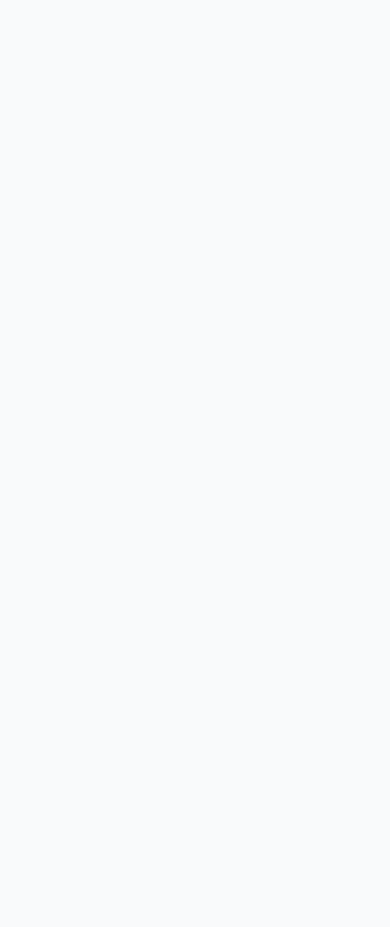
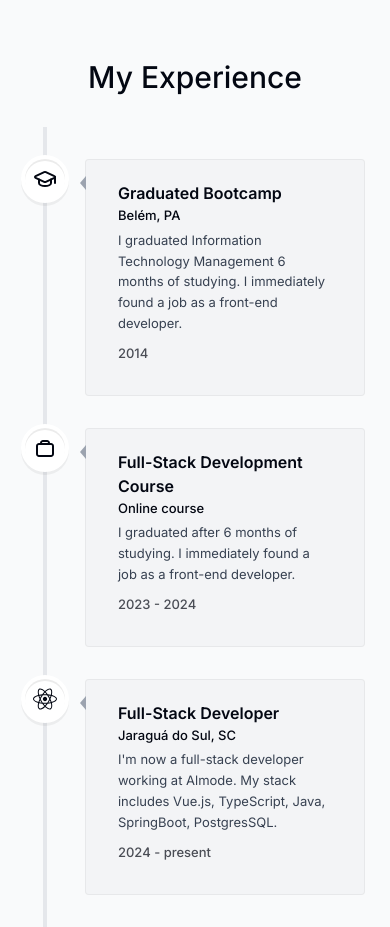
Before and after one commit to TiagoCoder2022/web-portfolio, a Next.js app: page / in a window 390 px wide. Shown: the part 3380-4307 px from the top of the page. Before the commit the page ends 3439 px from the top, so only its background shows below. Built offline with nearby package versions, Linux system fonts and the light colour scheme.

Commit message:
feat: add experience section

```diff
--- a/app/globals.css
+++ b/app/globals.css
@@ -25,3 +25,7 @@ body {
     )
     rgb(var(--background-start-rgb));
 } */
+
+html {
+  --line-color: #e5e7eb;
+}
--- a/app/page.tsx
+++ b/app/page.tsx
@@ -1,4 +1,5 @@
 import About from "@/components/about";
+import Experience from "@/components/experience";
 import Intro from "@/components/intro";
 import Projects from "@/components/projects";
 import SectionDivider from "@/components/section-divider";
@@ -12,6 +13,7 @@ export default function Home() {
       <About/>
       <Projects />
       <Skills />
+      <Experience />
     </main>
   )
 }
--- /dev/null
+++ b/components/experience.tsx
@@ -0,0 +1,50 @@
+"use client"
+import React from 'react'
+import SectionHeading from './section-heading'
+import { VerticalTimeline, VerticalTimelineElement } from 'react-vertical-timeline-component'
+import "react-vertical-timeline-component/style.min.css"
+import { experiencesData } from "@/lib/data"
+import { useSectionInView } from "@/lib/hooks"
+//import { useTheme } from "@/context/theme-context";
+
+export default function Experience() {
+    const { ref  } = useSectionInView("Experience");
+    //const { theme } = useTheme();
+
+    return (
+      <section id="experience">
+        <SectionHeading>My experience</SectionHeading>
+        <VerticalTimeline lineColor="">
+        {experiencesData.map((item, index) => (
+          <React.Fragment key={index}>
+            <VerticalTimelineElement
+                visible = {true}
+                contentStyle={{
+                background: "#f3f4f6",
+                boxShadow: "none",
+                border: "1px solid rgba(0, 0, 0, 0.05)",
+                textAlign: "left",
+                padding: "1.3rem 2rem",
+              }}
+              contentArrowStyle={{
+                borderRight: "0.4rem solid #9ca3af",
+              }}
+              date={item.date}
+              icon={item.icon}
+              iconStyle={{
+                background: "white",
+                fontSize: "1.5rem",
+              }}
+            >
+              <h3 className="font-semibold capitalize">{item.title}</h3>
+              <p className="font-normal !mt-0">{item.location}</p>
+              <p className="!mt-1 !font-normal text-gray-700">
+                {item.description}
+              </p>
+            </VerticalTimelineElement>
+          </React.Fragment>
+        ))}
+      </VerticalTimeline>
+      </section>
+    );
+}
--- a/components/skills.tsx
+++ b/components/skills.tsx
@@ -25,7 +25,7 @@ export default function Skills() {
     const { ref } = useSectionInView("Skills")
 
   return (
-    <section ref={ref} className='mb-28 max-w-[53rem] scroll-mt-28 text-center sm:mb-40'>
+    <section ref={ref} id="skills" className='mb-28 max-w-[53rem] scroll-mt-28 text-center sm:mb-40'>
         <SectionHeading>My Skills</SectionHeading>
         <ul className='flex flex-wrap justify-center gap-2 text-lg text-gray-800'>
             {skillsData.map((skill, index) => (
--- a/lib/data.ts
+++ b/lib/data.ts
@@ -36,27 +36,27 @@ export const links = [
 export const experiencesData = [
   {
     title: "Graduated bootcamp",
-    location: "Miami, FL",
+    location: "Belém, PA",
+    description:
+      "I graduated Information Technology Management 6 months of studying. I immediately found a job as a front-end developer.",
+    icon: React.createElement(LuGraduationCap),
+    date: "2014",
+  },
+  {
+    title: "Full-Stack Development Course",
+    location: "Online course",
     description:
       "I graduated after 6 months of studying. I immediately found a job as a front-end developer.",
-    icon: React.createElement(LuGraduationCap),
-    date: "2019",
-  },
-  {
-    title: "Front-End Developer",
-    location: "Orlando, FL",
-    description:
-      "I worked as a front-end developer for 2 years in 1 job and 1 year in another job. I also upskilled to the full stack.",
     icon: React.createElement(CgWorkAlt),
-    date: "2019 - 2021",
+    date: "2023 - 2024",
   },
   {
     title: "Full-Stack Developer",
-    location: "Houston, TX",
+    location: "Jaraguá do Sul, SC",
     description:
-      "I'm now a full-stack developer working as a freelancer. My stack includes React, Next.js, TypeScript, Tailwind, Prisma and MongoDB. I'm open to full-time opportunities.",
+      "I'm now a full-stack developer working at Almode. My stack includes Vue.js, TypeScript, Java, SpringBoot, PostgresSQL.",
     icon: React.createElement(FaReact),
-    date: "2021 - present",
+    date: "2024 - present",
   },
 ] as const;
 
--- a/package.json
+++ b/package.json
@@ -23,7 +23,11 @@
     "react-dom": "18.3.1",
     "react-icons": "^5.3.0",
     "react-intersection-observer": "^9.13.1",
+    "react-vertical-timeline-component": "^3.6.0",
     "tailwindcss": "3.4.10",
     "typescript": "5.5.4"
+  },
+  "devDependencies": {
+    "@types/react-vertical-timeline-component": "^3.3.6"
   }
 }
```
Also changed, not shown: 1 other file (tests, documents, lock files or other folders).
